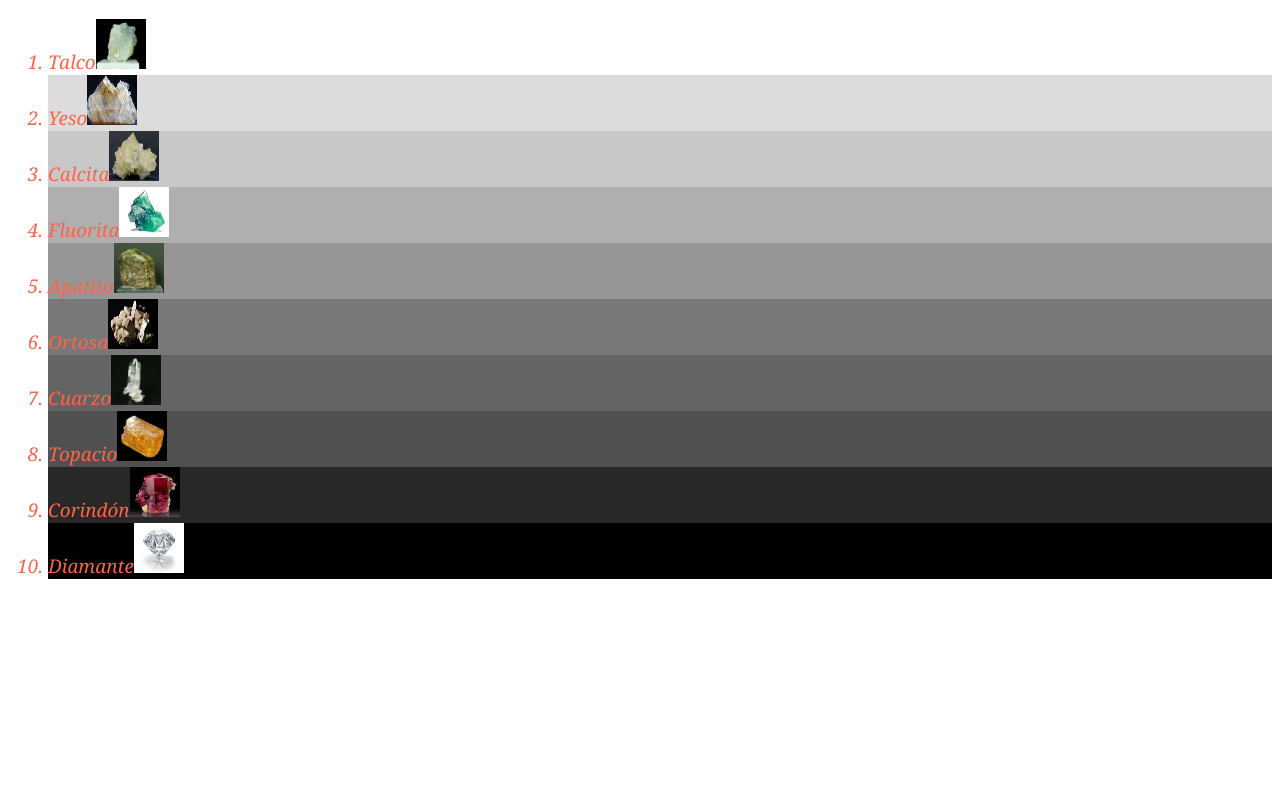
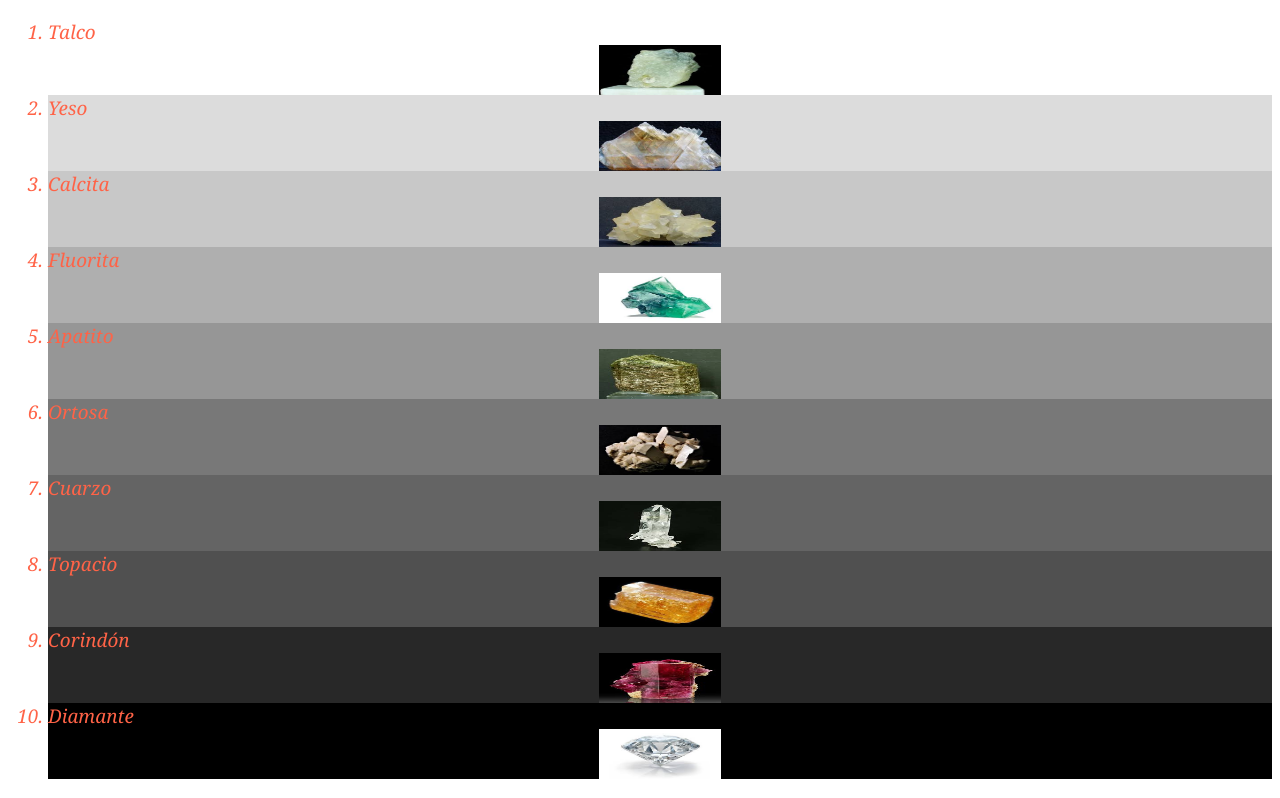
Before and after one commit to alpulmar/NVL-CSS, a plain HTML site: page NVL-CSS-P6/NVL-CSS-P6a.html in a window 1280 px wide. Shown: the part 67-865 px from the top of the page. Before the commit the page ends 800 px from the top, so only its background shows below. Drawn offline with Linux system fonts and the light colour scheme.

Commit message:
nueva practica css

```diff
--- a/NVL-CSS-P6/NVL-CSS-P6a.html
+++ b/NVL-CSS-P6/NVL-CSS-P6a.html
@@ -13,6 +13,12 @@
             font-family:Georgia, 'Times New Roman', Times, serif;
             font-size: 5mm;
             font-style: italic;
+        }
+        img{
+            display: block;
+            margin-left: auto;
+            margin-right: auto;
+            width: 10%;
         }
     </style>
 </head>
```
